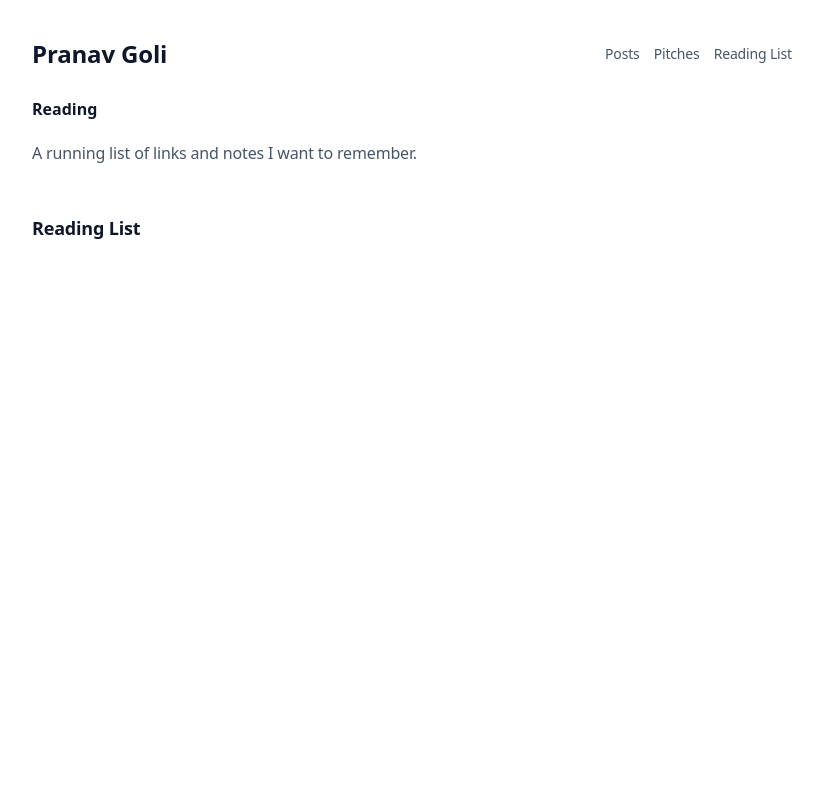
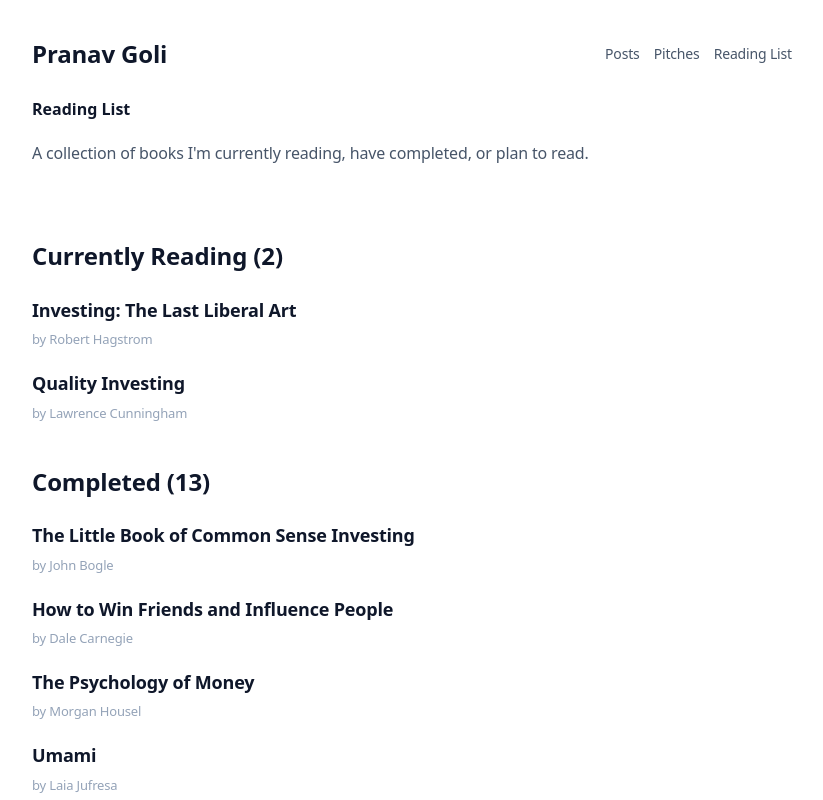
Before and after one commit to pranavgoli9/my-blog, a Next.js app: page /reading-list in a window 1280 px wide. Shown: the top 800 px of the page, without its empty margins (228-1051 px from the left). Built offline with nearby package versions, Linux system fonts and the light colour scheme.

Commit message:
Update page.tsx

```diff
--- a/src/app/reading-list/page.tsx
+++ b/src/app/reading-list/page.tsx
@@ -1,30 +1,54 @@
-import { getListItems } from "@/lib/content";
+import fs from "node:fs";
+import path from "node:path";
+import matter from "gray-matter";
 
 export const dynamic = "force-static";
 
+type Book = {
+  title: string;
+  author: string;
+};
+
+type Section = {
+  label: string;
+  books: Book[];
+};
+
+function getReadingList() {
+  const filePath = path.join(process.cwd(), "content", "reading-list", "markdown-frontmatter.md");
+  const file = fs.readFileSync(filePath, "utf8");
+  const { data } = matter(file);
+  return data as { title: string; sections: Section[] };
+}
+
 export default function ReadingListPage() {
-  const items = getListItems("reading-list");
+  const { sections } = getReadingList();
 
   return (
     <>
       <header className="listHeader">
-        <h1>Reading</h1>
+        <h1>Reading List</h1>
         <p className="bio">
-          A running list of links and notes I want to remember.
+          A collection of books I'm currently reading, have completed, or plan to read.
         </p>
       </header>
-
+      {sections.map((section) => (
+        <section key={section.label} className="section">
+          <h2 className="readingSectionLabel">
+            {section.label} ({section.books.length})
+          </h2>
           <ul className="list">
-        {items.map((i) => (
-          <li key={i.slug} className="listItem" id={i.slug}>
+            {section.books.map((book, i) => (
+              <li key={`${book.title}-${i}`} className="listItem">
                 <div className="listItemTitle">
-              <h2>{i.title}</h2>
-              {i.date ? <span className="date">{i.date}</span> : null}
+                  <h2>{book.title}</h2>
                 </div>
-            {i.excerpt ? <p className="excerpt">{i.excerpt}</p> : null}
+                <p className="metaLine">by {book.author}</p>
               </li>
             ))}
           </ul>
+        </section>
+      ))}
     </>
   );
 }
```
Lines whose indentation alone changed are shown as unchanged.
